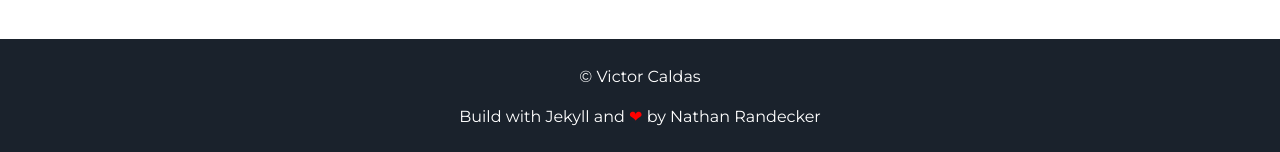
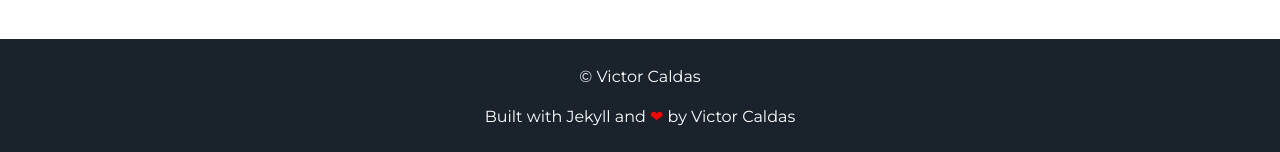
Before and after one commit to victor-dsc/victor-dsc.github.io, a Jekyll site: the page built from index.html, in a window 1280 px wide and 900 px high, scrolled down 1723 px. Shown: the part 745-897 px from the top of the window. Built offline with Jekyll 4.4.1, drawn with Linux system fonts in a browser that asks for light colours.

Commit message:
Editing profile pic

```diff
--- a/_includes/footer.html
+++ b/_includes/footer.html
@@ -1,6 +1,6 @@
 <footer class="footer">
     <p>&copy; {{site.username}}</p>
-    <p>Build with Jekyll and <span class="love">❤</span> by <a href="https://github.com/nrandecker">Nathan Randecker</a></p>
+    <p>Built with Jekyll and <span class="love">❤</span> by <a href="https://github.com/victor-dsc">Victor Caldas</a></p>
 </footer>
 <script src="//cdn.jsdelivr.net/particles.js/2.0.0/particles.min.js"></script>
 <script src="{{ "/assets/js/sweet-scroll.min.js" | prepend: site.baseurl }}"></script>
--- a/_includes/header.html
+++ b/_includes/header.html
@@ -1,6 +1,7 @@
 <div id="particles-js">
   <div class="header">
       <h1>
+          <span class="site-title"><img src="{{ "/assets/img/profile.jpg" | prepend: site.baseurl }}"></span>
         <span class="site-title">{{site.username}}</span>
         <span class="site-description">{{site.user_title}}</span>
       </h1>
```
Also changed, not shown: src/img/profile.jpg (added).
